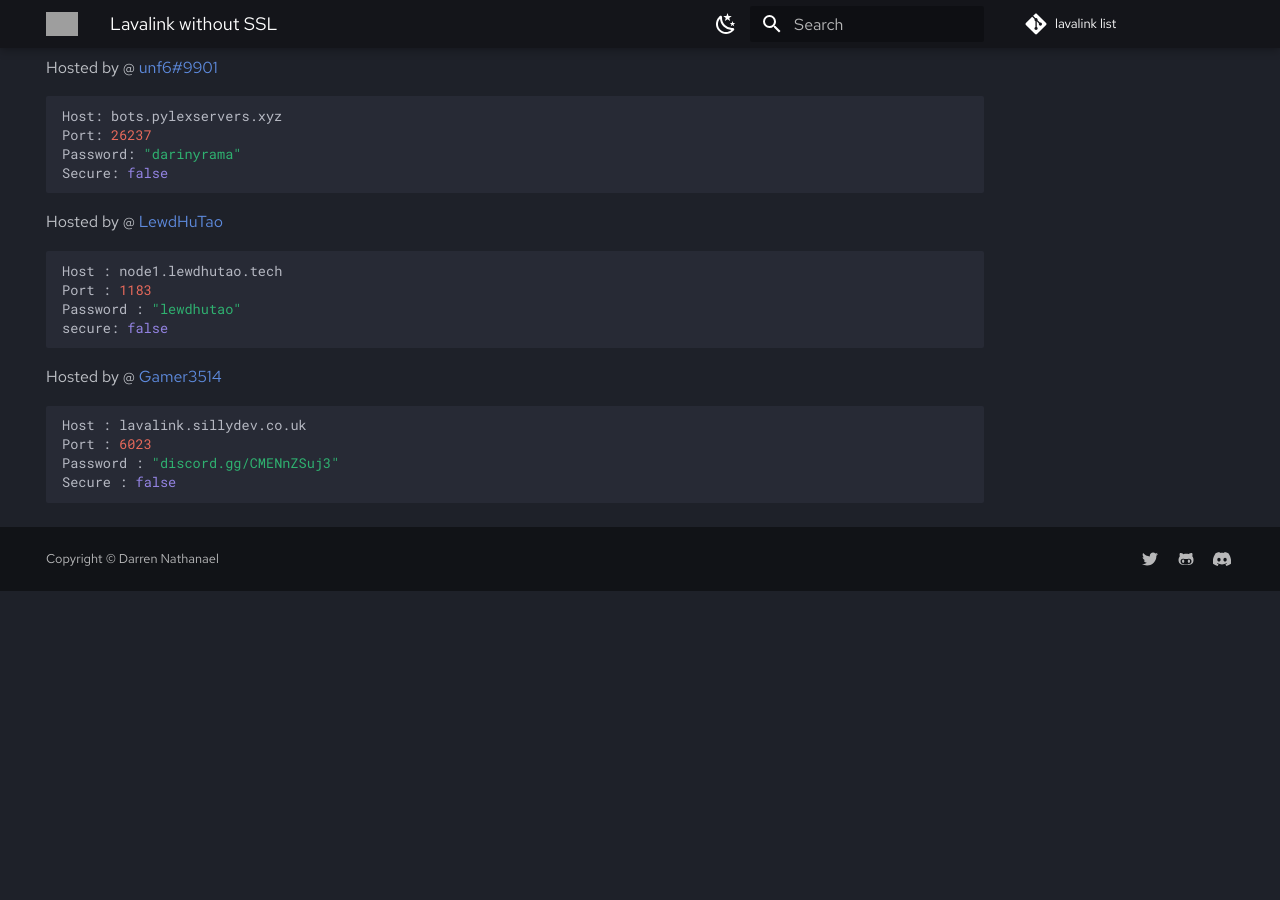
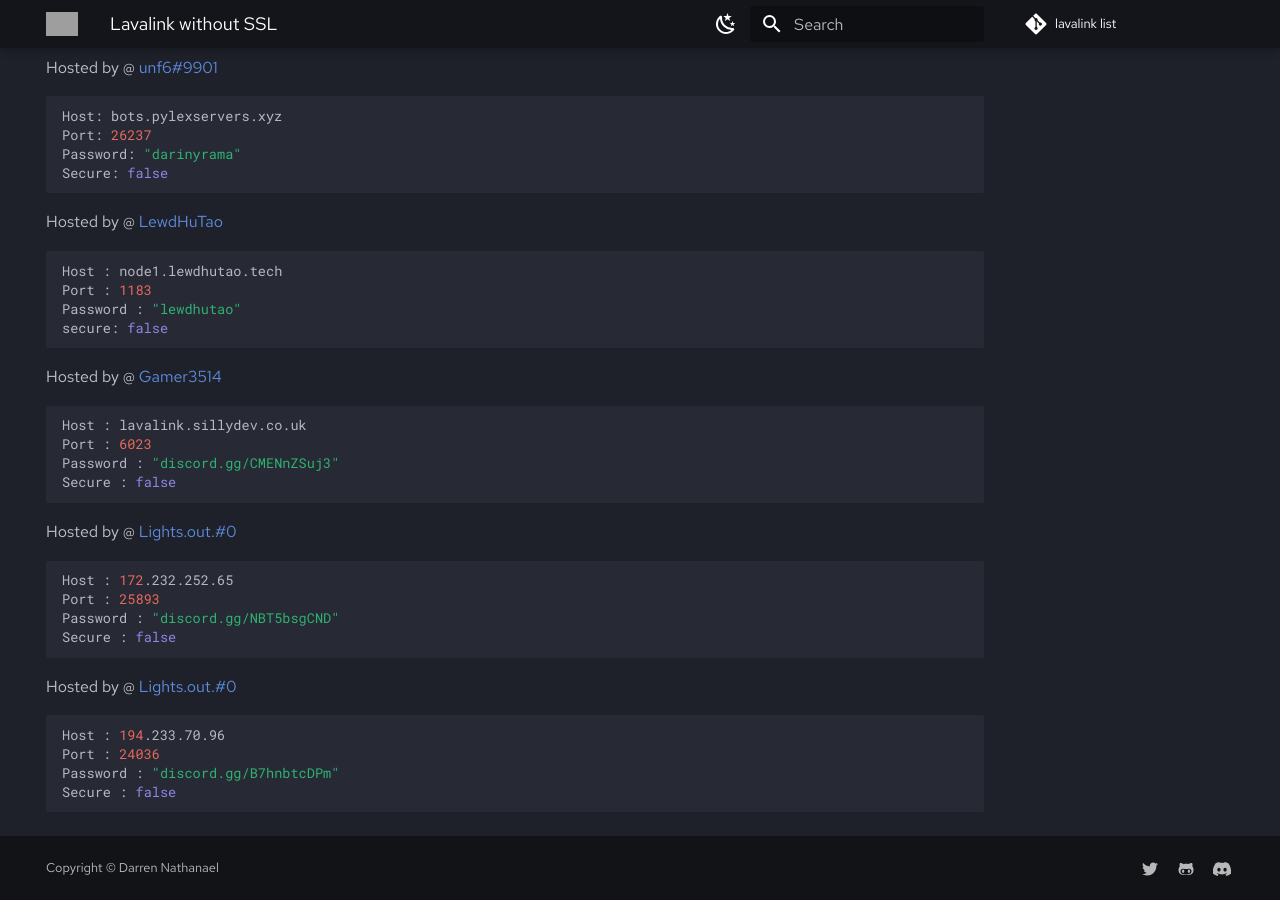
Before and after one commit to DarrenOfficial/lavalink-list, an MkDocs documentation site: the page built from docs/NoSSL/lavalink-without-ssl.md, in a window 1280 px wide and 900 px high, scrolled down 5614 px. Built offline with MkDocs 1.6.1 and Material for MkDocs 9.7.7, drawn with Linux system fonts in a browser that asks for light colours; comment, search, counter and statistics services are not loaded; before the commit the page ends 6205 px from its top, so only the background shows below that; grey boxes are pictures that could not be loaded.

Commit message:
Update lavalink-without-ssl.md
I have added my 2 LavaLink with 10 gb ram and unlimited cpu

````diff
--- a/docs/NoSSL/lavalink-without-ssl.md
+++ b/docs/NoSSL/lavalink-without-ssl.md
@@ -309,3 +309,17 @@ Port : 6023
 Password : "discord.gg/CMENnZSuj3"
 Secure : false
 ```
+Hosted by @ [Lights.out.#0](https://discord.gg/AaZasMN3yG)
+```bash
+Host : 172.232.252.65
+Port : 25893
+Password : "discord.gg/NBT5bsgCND"
+Secure : false
+```
+Hosted by @ [Lights.out.#0](https://discord.gg/AaZasMN3yG)
+```bash
+Host : 194.233.70.96
+Port : 24036
+Password : "discord.gg/B7hnbtcDPm"
+Secure : false
+```
````
